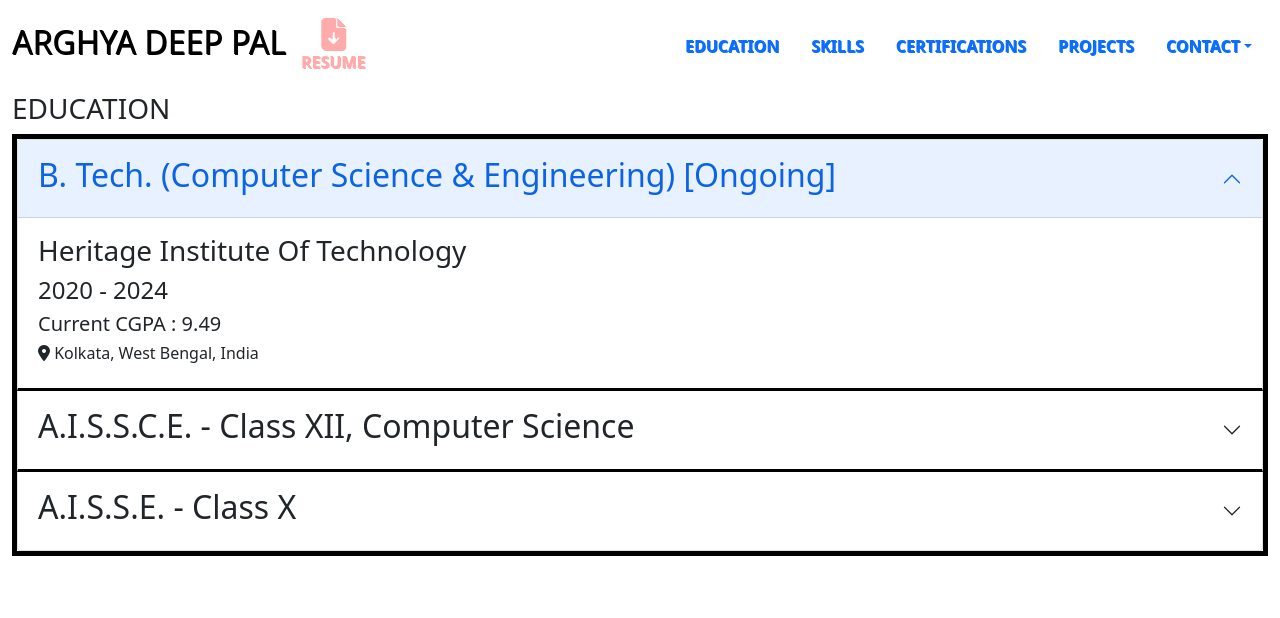
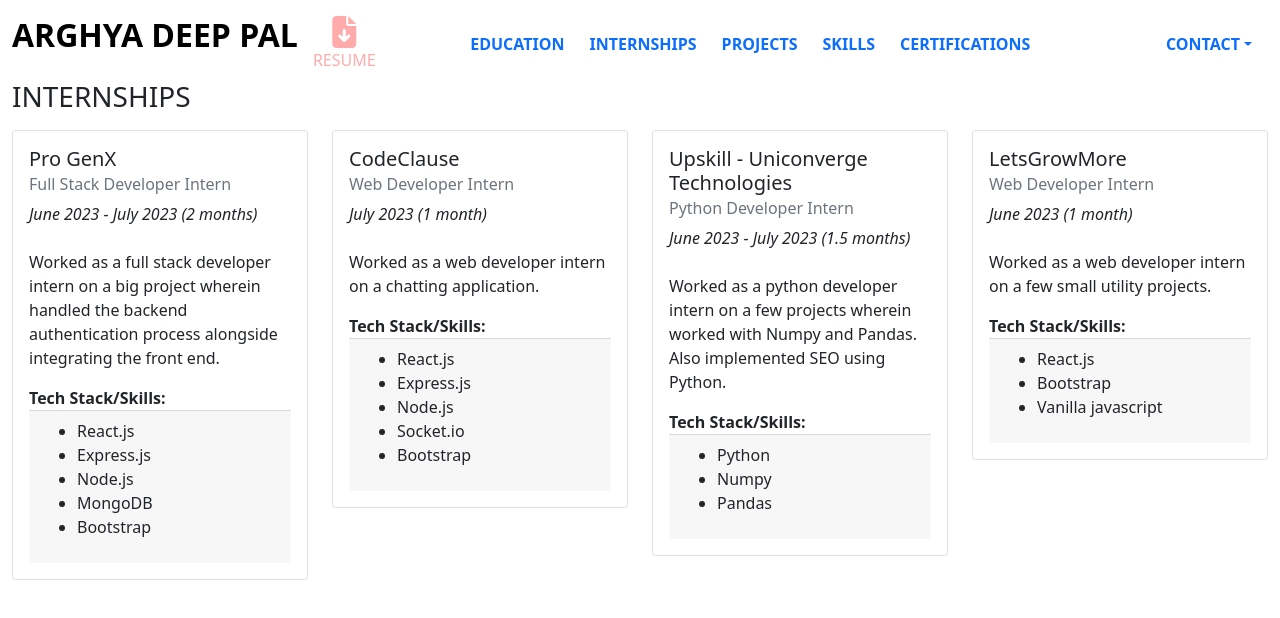
Before and after one commit to Arghyadeep7/Resume, a React (Create React App) app: page /internships in a window 1280 px wide. Before the commit this address led to /education. Shown: the top 618 px of the page. Built offline with nearby package versions, Linux system fonts and the light colour scheme.

Commit message:
Internship tab addition

```diff
--- a/src/App.js
+++ b/src/App.js
@@ -2,6 +2,7 @@
 import Container from "react-bootstrap/Container";
 import Header from "./components/Header";
 import Education from "./components/Education";
+import Internships from "./components/Internships";
 import Skills from "./components/Skills";
 import Certifications from "./components/Certifications";
 import Projects from "./components/Projects";
@@ -12,6 +13,7 @@
       <Header />
       <Routes>
         <Route path="/education" element={<Education />} />
+        <Route path="/internships" element={<Internships />} />
         <Route path="/skills" element={<Skills />} />
         <Route path="/certifications" element={<Certifications />} />
         <Route path="/projects" element={<Projects />} />
--- a/src/components/Header.js
+++ b/src/components/Header.js
@@ -38,11 +38,11 @@
   console.log(screenSize.width);
 
   return (
-    <Navbar collapseOnSelect expand="lg" style={{fontWeight: 'bold', textShadow: '1px 1px', margin:"10px auto", backgroundColor:"white"}} sticky="top" >
-      <div style={{display:'flex'}}>
-        <Link to="/education" style={{textDecoration:"none", color:"black"}}>
-          <h2 style={{marginTop:"5px"}}>ARGHYA DEEP PAL</h2>
-        </Link>
+    <>
+        <Navbar className="d-flex justify-content-between" sticky="top" bg="mb-2 mt-2" style={{backgroundColor: "white"}}>
+
+            <div className="d-flex">
+                <h2 className={styles.header}>ARGHYA DEEP PAL</h2>
                 <a href="/assets/Arghya Deep Pal.pdf" download style={{textDecoration: 'none', color: 'red'}}>
                     <div className={styles.resume}>
                         <i class="fas fa-file-download fa-2x"></i>
@@ -50,80 +50,19 @@
                     </div>
                 </a>
             </div>
+
             {
-        screenSize.width<950 &&
+                screenSize.width>=1200 &&
                 <>
-          <Button onClick={handleShow} variant="outline-dark" ><i class="fa-solid fa-bars fa-lg"></i></Button>
-          <Offcanvas show={show} onHide={handleShow} style={{fontWeight: 'bold', textShadow: '1px 1px'}}>
-            <Offcanvas.Header closeButton>
-              <Link to="/education" style={{textDecoration:"none", color:"black"}} onClick={handleShow}>
-                <h2><b>ARGHYA DEEP PAL</b></h2>
-              </Link>
-            </Offcanvas.Header>
-            <Offcanvas.Body>
-              <Nav.Link className="mb-3">
-                <Link to="/education" style={{textDecoration:"none"}} onClick={handleShow}>
-                  EDUCATION
-                </Link>
-              </Nav.Link>
-              <Nav.Link className="mb-3">
-                <Link to="/skills" style={{textDecoration:"none"}} onClick={handleShow}>
-                  SKILLS
-                </Link>
-              </Nav.Link>
-              <Nav.Link className="mb-3">
-                <Link to="/certifications" style={{textDecoration:"none"}} onClick={handleShow}>
-                  CERTIFICATIONS
-                </Link>
-              </Nav.Link>
-              <Nav.Link className="mb-3">
-                <Link to="/projects" style={{textDecoration:"none"}} onClick={handleShow}>
-                  PROJECTS
-                </Link>
-              </Nav.Link>
+                    <div>
+                        <Link to="/education" className={styles.tab}>EDUCATION</Link>
+                        <Link to="/internships" className={styles.tab}>INTERNSHIPS</Link>
+                        <Link to="/projects" className={styles.tab}>PROJECTS</Link>
+                        <Link to="/skills" className={styles.tab}>SKILLS</Link>
+                        <Link to="/certifications" className={styles.tab}>CERTIFICATIONS</Link>
+                    </div>
 
-              <NavDropdown title="CONTACT" id="navbarScrollingDropdown" >
-                <NavDropdown.Item href="https://www.linkedin.com/in/arghya-deep-pal7" target="_blank" style={{color:"blue"}}>
-                  <i class="fab fa-linkedin fa-lg"></i>&nbsp;&nbsp;LINKEDIN
-                </NavDropdown.Item>
-                <NavDropdown.Divider />
-                <NavDropdown.Item href="https://github.com/Arghyadeep7" target="_blank" style={{color:"black"}}>
-                  <i class="fab fa-github fa-lg"></i>&nbsp;&nbsp;GITHUB
-                </NavDropdown.Item>
-                <NavDropdown.Divider />
-                <NavDropdown.Item href="mailto:ronipal07@gmail.com" target="_blank" style={{color:"red"}}>
-                  <i class="fa-solid fa-envelope fa-lg"></i>&nbsp;&nbsp;MAIL ME
-                </NavDropdown.Item>
-              </NavDropdown>
-            </Offcanvas.Body>
-          </Offcanvas>
-        </>
-      }
-      {screenSize.width>=950 &&
-        <>
-          <Nav className="me-auto"></Nav>
-          <Nav.Link href="/education">
-            <Link to="/education" style={{textDecoration:"none"}}>
-              EDUCATION
-            </Link>
-          </Nav.Link>
-          <Nav.Link href="/skills">
-            <Link to="/skills" style={{textDecoration:"none"}}>
-              SKILLS
-            </Link>
-          </Nav.Link>
-          <Nav.Link href="/certifications">
-            <Link to="/certifications" style={{textDecoration:"none"}}>
-              CERTIFICATIONS
-            </Link>
-          </Nav.Link>
-          <Nav.Link href="/projects">
-            <Link to="/projects" style={{textDecoration:"none"}}>
-              PROJECTS
-            </Link>
-          </Nav.Link>
-
-          <NavDropdown title="CONTACT" id="navbarScrollingDropdown" align="end" >
+                    <NavDropdown title="CONTACT" id="navbarScrollingDropdown" className={styles.tab} style={{marginRight: "0"}}>
                         <NavDropdown.Item href="https://www.linkedin.com/in/arghya-deep-pal7" target="_blank" style={{color:"blue"}}>
                         <i class="fab fa-linkedin fa-lg"></i>&nbsp;&nbsp;LINKEDIN
                         </NavDropdown.Item>
@@ -138,7 +77,75 @@
                     </NavDropdown>
                 </>
             }
+
+            {
+                screenSize.width<1200 &&
+                <>
+                    <Button onClick={handleShow} variant="outline-dark" ><i class="fa-solid fa-bars fa-lg"></i></Button>
+                    <Offcanvas show={show} onHide={handleShow}>
+                        <Offcanvas.Header closeButton>
+                            <Link to="/education" className={styles.header} onClick={handleShow}>
+                                <h2><b>ARGHYA DEEP PAL</b></h2>
+                            </Link>
+                        </Offcanvas.Header>
+                        <Offcanvas.Body>
+
+                            <Link to="/education" className={styles.tab} onClick={handleShow}>EDUCATION</Link>
+                            <br />
+                            <br />
+
+                            <Link to="/internships" className={styles.tab} onClick={handleShow}>INTERNSHIPS</Link>
+                            <br />
+                            <br />
+
+                            <Link to="/projects" className={styles.tab} onClick={handleShow}>PROJECTS</Link>
+                            <br />
+                            <br />
+
+                            <Link to="/skills" className={styles.tab} onClick={handleShow}>SKILLS</Link>
+                            <br />
+                            <br />
+
+                            <Link to="/certifications" className={styles.tab} onClick={handleShow}>CERTIFICATIONS</Link>
+                            <br />
+                            <br />
+
+
+                            <div className="mt-5">
+                                <b >Connect with me:</b>
+                                <hr />
+
+                                <a href="https://www.linkedin.com/in/arghya-deep-pal7" target="_blank" style={{color:"blue", textDecoration: "none"}}>
+                                    <b>
+                                        <i class="fab fa-linkedin fa-lg"></i>&nbsp;&nbsp;LINKEDIN
+                                    </b>
+                                </a>
+                                <br />
+                                <br />
+
+                                <a href="https://github.com/Arghyadeep7" target="_blank" style={{color:"black", textDecoration: "none"}}>
+                                    <b>
+                                        <i class="fab fa-github fa-lg"></i>&nbsp;&nbsp;GITHUB
+                                    </b>
+                                </a>
+                                <br />
+                                <br />
+
+                                <a href="mailto:ronipal07@gmail.com" target="_blank" style={{color:"red", textDecoration: "none"}}>
+                                    <b>
+                                        <i class="fa-solid fa-envelope fa-lg"></i>&nbsp;&nbsp;MAIL ME
+                                    </b>
+                                </a>
+                                <br />
+                                <br />
+                            </div>
+                        </Offcanvas.Body>
+                    </Offcanvas>
+                </>
+            }
+
         </Navbar>
+    </>
   );
 };
 
--- a/src/components/Header.module.css
+++ b/src/components/Header.module.css
@@ -1,3 +1,15 @@
+
+.header{
+    text-decoration: none;
+    color: black;
+    font-weight: 900;
+}
+
+.tab{
+    text-decoration: none;
+    margin-right: 25px;
+    font-weight: 900;
+}
 
 .resume{
     display: flex;
--- /dev/null
+++ b/src/components/Internships.js
@@ -0,0 +1,148 @@
+import { Row, Col, Card } from 'react-bootstrap';
+
+const Internships = () => {
+  return (
+    <Row>
+        <h3 className="mb-3">
+            INTERNSHIPS
+        </h3>
+
+        <Col xs={6} md={3} className="mb-4">
+            <Card >
+                <Card.Body>
+                    <Card.Title>Pro GenX</Card.Title>
+                    <Card.Subtitle className="mb-2 text-muted">Full Stack Developer Intern</Card.Subtitle>
+                    <i>June 2023 - July 2023 (2 months)</i>
+
+                    <Card.Text className="mt-4">
+                        Worked as a full stack developer intern on a big project wherein handled the backend authentication process alongside
+                        integrating the front end.
+                    </Card.Text>
+
+                    <b>Tech Stack/Skills:</b>
+                    <Card.Footer>
+                        <ul>
+                            <li>
+                                React.js
+                            </li>
+                            <li>
+                                Express.js
+                            </li>
+                            <li>
+                                Node.js
+                            </li>
+                            <li>
+                                MongoDB
+                            </li>
+                            <li>
+                                Bootstrap
+                            </li>
+                        </ul>
+                    </Card.Footer>
+                </Card.Body>
+            </Card>
+        </Col>
+
+
+        <Col xs={6} md={3} className="mb-4">
+            <Card >
+                <Card.Body>
+                    <Card.Title>CodeClause</Card.Title>
+                    <Card.Subtitle className="mb-2 text-muted">Web Developer Intern</Card.Subtitle>
+                    <i>July 2023 (1 month)</i>
+
+                    <Card.Text className="mt-4">
+                        Worked as a web developer intern on a chatting application.
+                    </Card.Text>
+
+                    <b>Tech Stack/Skills:</b>
+                    <Card.Footer>
+                        <ul>
+                            <li>
+                                React.js
+                            </li>
+                            <li>
+                                Express.js
+                            </li>
+                            <li>
+                                Node.js
+                            </li>
+                            <li>
+                                Socket.io
+                            </li>
+                            <li>
+                                Bootstrap
+                            </li>
+                        </ul>
+                    </Card.Footer>
+                </Card.Body>
+            </Card>
+        </Col>
+
+        <Col xs={6} md={3} className="mb-4">
+            <Card >
+                <Card.Body>
+                    <Card.Title>Upskill - Uniconverge Technologies</Card.Title>
+                    <Card.Subtitle className="mb-2 text-muted">Python Developer Intern</Card.Subtitle>
+                    <i>June 2023 - July 2023 (1.5 months)</i>
+
+                    <Card.Text className="mt-4">
+                        Worked as a python developer intern on a few projects wherein worked with Numpy and Pandas.
+                        <br/>
+                        Also implemented SEO using Python.
+                    </Card.Text>
+
+                    <b>Tech Stack/Skills:</b>
+                    <Card.Footer>
+                        <ul>
+                            <li>
+                                Python
+                            </li>
+                            <li>
+                                Numpy
+                            </li>
+                            <li>
+                                Pandas
+                            </li>
+                        </ul>
+                    </Card.Footer>
+                </Card.Body>
+            </Card>
+        </Col>
+
+        <Col xs={6} md={3} className="mb-4">
+            <Card >
+                <Card.Body>
+                    <Card.Title>LetsGrowMore</Card.Title>
+                    <Card.Subtitle className="mb-2 text-muted">Web Developer Intern</Card.Subtitle>
+                    <i>June 2023 (1 month)</i>
+
+                    <Card.Text className="mt-4">
+                        Worked as a web developer intern on a few small utility projects.
+                    </Card.Text>
+
+                    <b>Tech Stack/Skills:</b>
+                    <Card.Footer>
+                        <ul>
+                            <li>
+                                React.js
+                            </li>
+                            <li>
+                                Bootstrap
+                            </li>
+                            <li>
+                                Vanilla javascript
+                            </li>
+                        </ul>
+                    </Card.Footer>
+                </Card.Body>
+            </Card>
+        </Col>
+
+
+
+    </Row>
+  )
+}
+
+export default Internships
```
Also changed, not shown: 1 other file (tests, documents, lock files or other folders). Lines whose indentation alone changed are shown as unchanged.
